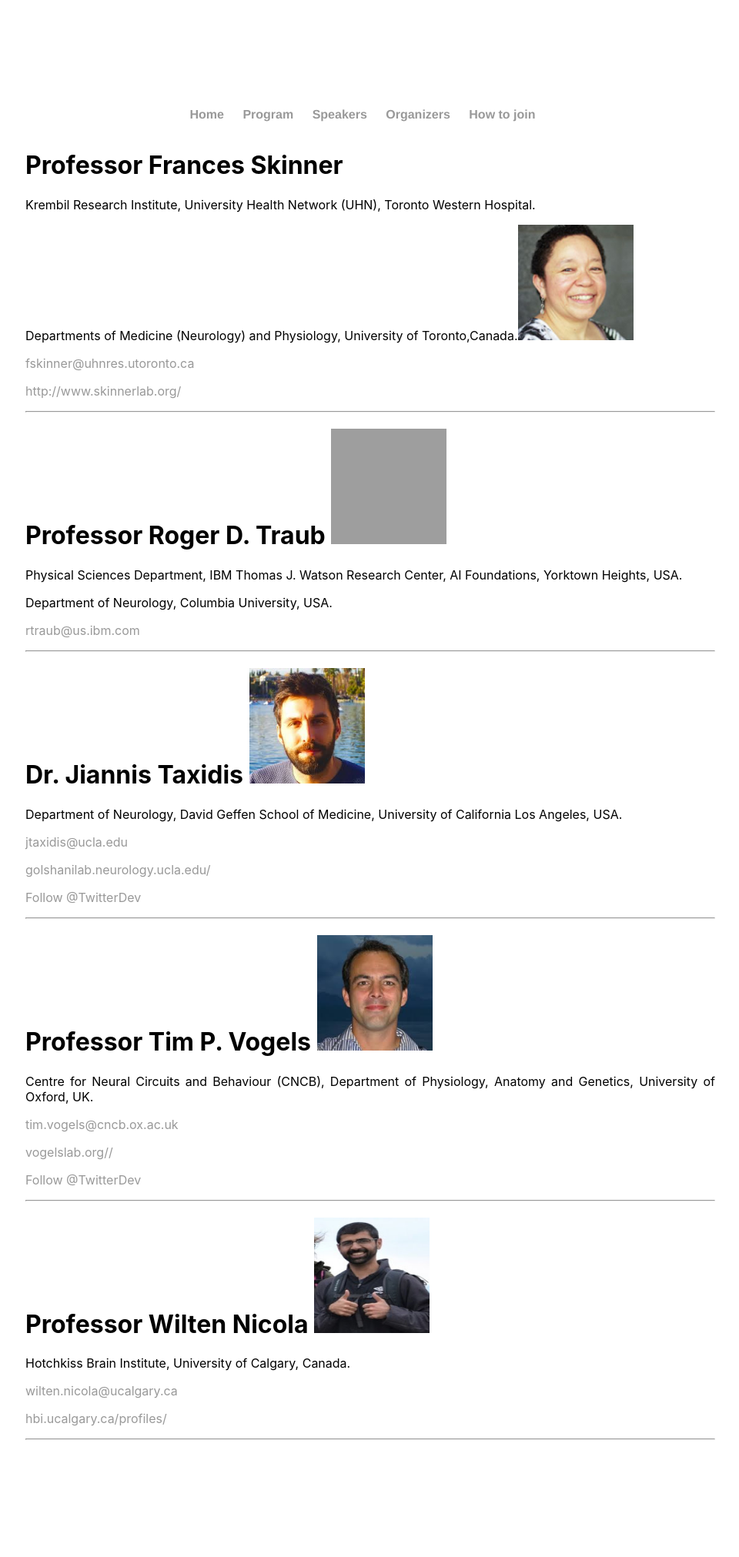
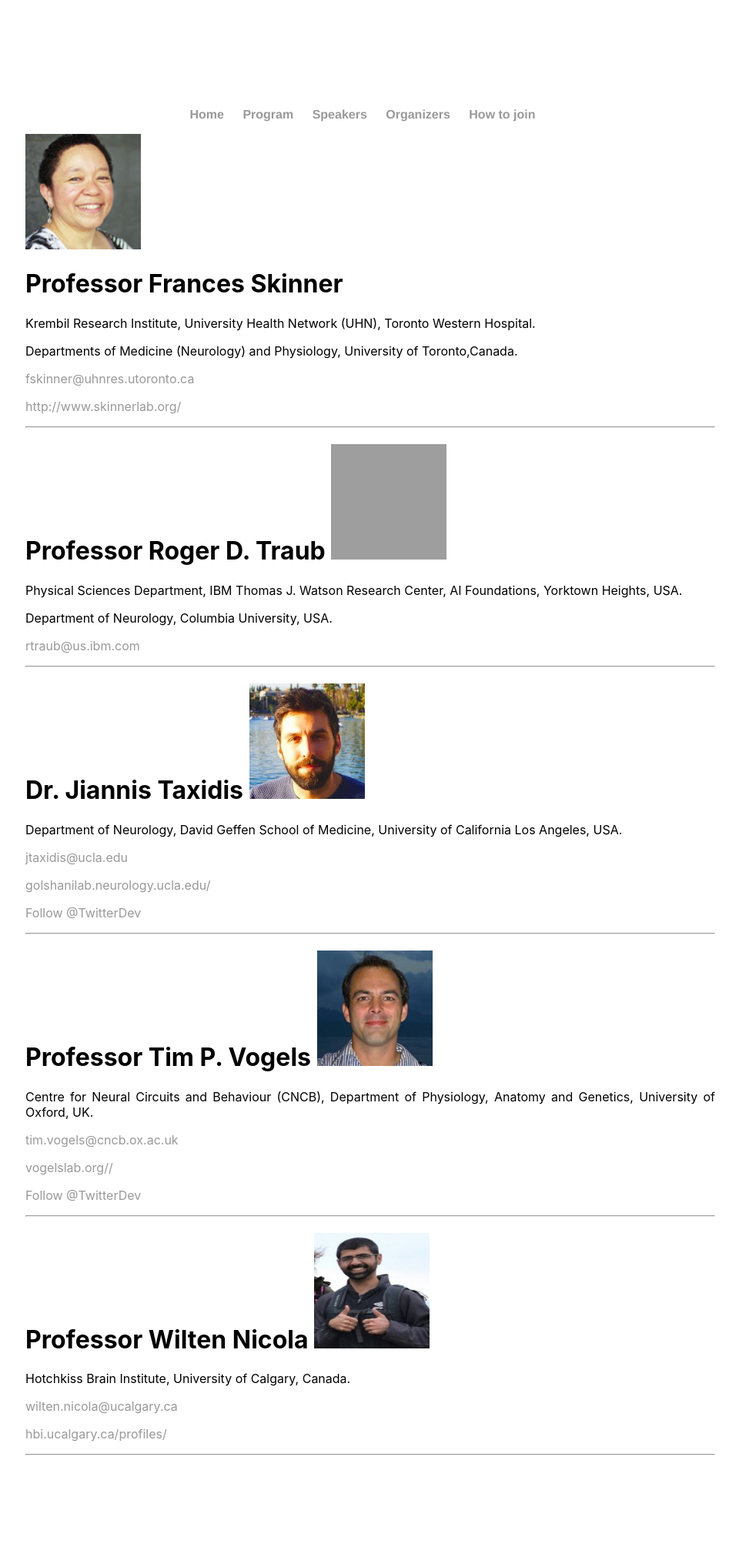
Before and after one commit to spirosChv/ocns2021interneurons, a Jekyll site: the page built from speakers/index.html, in a window 1280 px wide. Shown: the whole page at 77% size, without its empty margins (159-1119 px from the left). Built offline with Jekyll 4.4.1, drawn with Linux system fonts in a browser that asks for light colours; comment, search, counter and statistics services are not loaded; grey boxes are pictures that could not be loaded.

Commit message:
Update index.html

```diff
--- a/speakers/index.html
+++ b/speakers/index.html
@@ -3,13 +3,13 @@ layout: default
 title: Speakers
 ---
 
-<div class="blurb">
-
-      <h1 style="fonts-size: 16px"> Professor Frances Skinner  </h1>
-	<p> Krembil Research Institute, University Health Network (UHN), Toronto Western Hospital.</p>
-	<p> Departments of Medicine (Neurology) and Physiology, University of Toronto,Canada.<img src="../figures/skinner.jpeg" alt="skinner" width="150" height="150"></p>
-	<p> <a href="mailto:fskinner@uhnres.utoronto.ca">fskinner@uhnres.utoronto.ca</a></p>
-	<p> <a href="http://www.skinnerlab.org/">http://www.skinnerlab.org/</a></p>
+<div class="content">
+	<img src="../figures/skinner.jpeg" alt="skinner" width="150" height="150">
+       	<h1 style="fonts-size: 16px"> Professor Frances Skinner  </h1>
+		<p> Krembil Research Institute, University Health Network (UHN), Toronto Western Hospital.</p>
+		<p> Departments of Medicine (Neurology) and Physiology, University of Toronto,Canada.</p>
+		<p> <a href="mailto:fskinner@uhnres.utoronto.ca">fskinner@uhnres.utoronto.ca</a></p>
+		<p> <a href="http://www.skinnerlab.org/">http://www.skinnerlab.org/</a></p>
 
 
 
```
